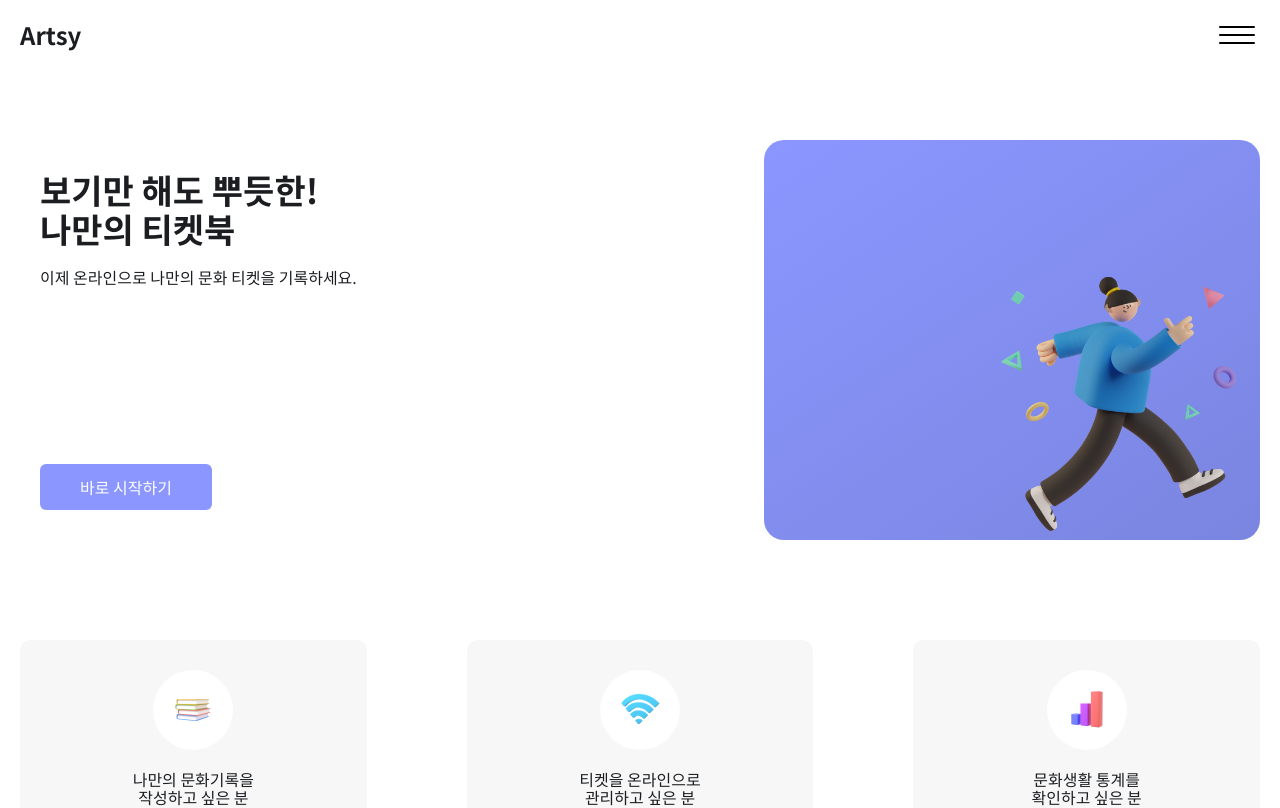
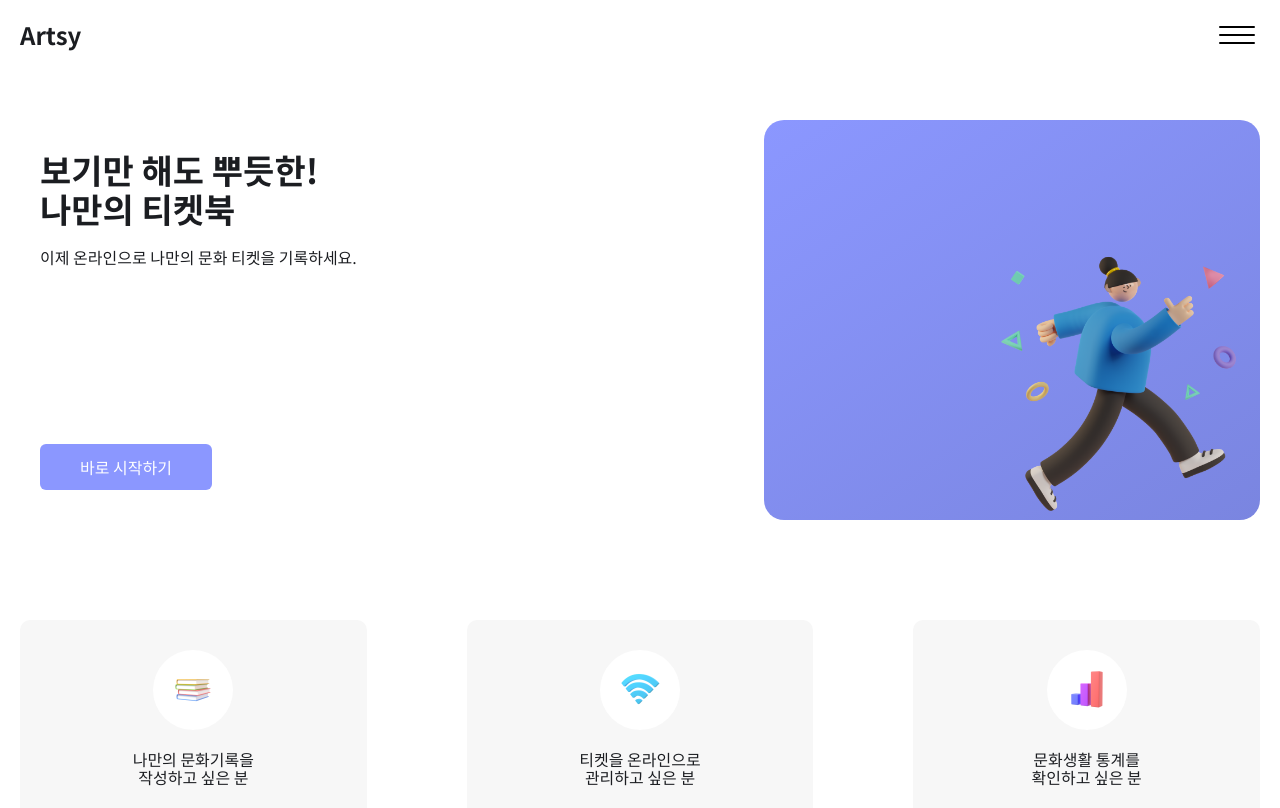
Before and after one commit to seohyun-song/Artsy, a React (Vite) app: page / in a window 1280 px wide. Shown: the top 808 px of the page. Built offline with nearby package versions, Linux system fonts and the light colour scheme; no server answers.

Commit message:
design: Main 상단 패딩 조정

```diff
--- a/src/components/@common/Main/Main.styles.js
+++ b/src/components/@common/Main/Main.styles.js
@@ -2,7 +2,11 @@ import styled from 'styled-components';
 
 const StyledMain = styled.main`
     flex: 1 auto;
-    padding: 14rem 0 8rem;
+    padding: 8rem 0;
+
+    ${({ theme }) => theme.media.labtop} {
+        padding: 12rem 0 8rem;
+    }
 `;
 
 export default StyledMain;
```
